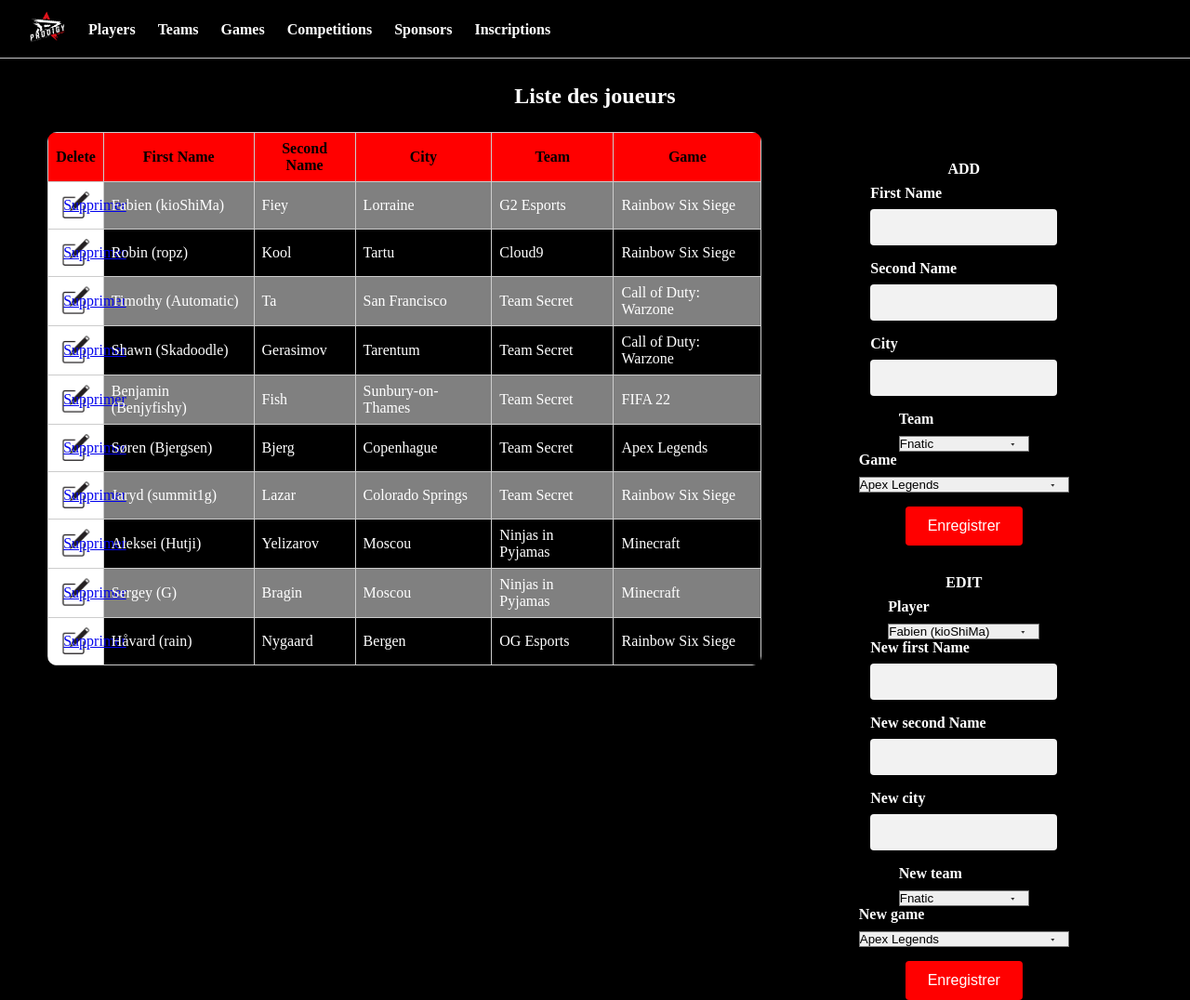
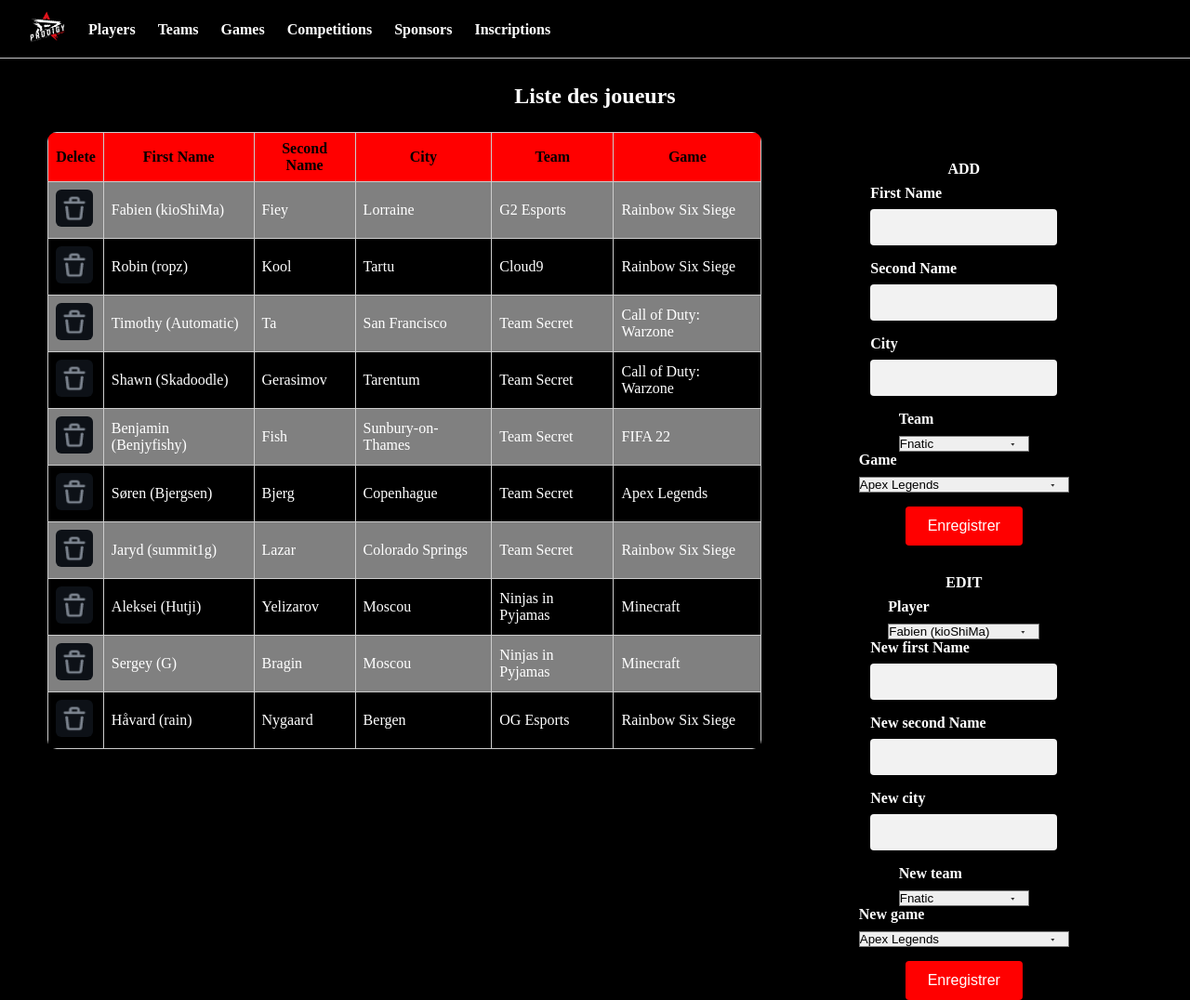
Before and after one commit to Maalxi/brief_7_esport, a PHP site: page /assets/php/Players/pagePlayers.php in a window 1280 px wide. Shown: the whole page at 93% size. Run offline with PHP 8.4, Linux system fonts and the light colour scheme; data comes from the database, SQL or seed files in the repository.

Commit message:
Mise à jour le 28-04-2023 - update

```diff
--- a/assets/css/table.css
+++ b/assets/css/table.css
@@ -5,7 +5,8 @@
   overflow: hidden;
 }
 
-  table td, table th {
+table td,
+table th {
   border: 1px solid #ccc;
   padding: 8px;
 }
@@ -16,15 +17,12 @@
   color: black;
 }
 
-  table tr:nth-child(even){
+table tr:nth-child(even) {
   background-color: grey;
 }
 
 .button-delete {
-    background-image: url(../img/Capture\ d’écran\ du\ 2023-04-25\ 15-28-27.png);
-    background-repeat: no-repeat;
-    background-size: cover;
-    background-position: center;
-    max-width: 1em;
-    padding: 1em;
+  width: 40px;
+  height: 40px;
+  border-radius: 15%;
 }
--- a/assets/php/Competitions/listCompetitions.php
+++ b/assets/php/Competitions/listCompetitions.php
@@ -10,10 +10,10 @@
   <?php
   foreach ($allCompetitions as $competition) {
     $removeUrl = 'delete=' . $competition->getId();
-    $removeLink = '<a href="./pageCompetitions.php?' . $removeUrl . '">Supprimer</a>';
+    $removeLink = '<a href="./pageCompetitions.php?' . $removeUrl . '"><img class="button-delete" src="../../img/Capture_decran_du_2023-04-27_13-31-15.png" alt=""></a>';
 
     echo ('<tr>');
-    echo ('<td class="button-delete">' . $removeLink . '</td>');
+    echo ('<td>' . $removeLink . '</td>');
     echo ('<td>' . $competition->getName() . '</td>');
     echo ('<td>' . $competition->getDescription() . '</td>');
     echo ('<td>' . $competition->getCity() . '</td>');
--- a/assets/php/Games/listGames.php
+++ b/assets/php/Games/listGames.php
@@ -8,10 +8,10 @@
     <?php
         foreach ($allGames as $game){
             $removeUrl = 'delete=' . $game->getId();
-            $removeLink = '<a href="./pageGames.php?' . $removeUrl . '">Supprimer</a>';
+            $removeLink = '<a href="./pageGames.php?' . $removeUrl . '"><img class="button-delete" src="../../img/Capture_decran_du_2023-04-27_13-31-15.png" alt=""></a>';
 
             echo ('<tr>');
-            echo ('<td class="button-delete">' . $removeLink . '</td>');
+            echo ('<td>' . $removeLink . '</td>');
             echo ('<td>'. $game->getName(). '</td>');
             echo ('<td>'. $game->getStation(). '</td>');
             echo ('<td>'. $game->getFormat(). '</td>');
--- a/assets/php/Inscriptions/listInscriptions.php
+++ b/assets/php/Inscriptions/listInscriptions.php
@@ -8,10 +8,10 @@
     <?php
     foreach ($allInscriptions as $inscription) {
         $removeUrl = 'delete=' . $inscription->getTeamId() . '&competition=' . $inscription->getCompetitionId();
-        $removeLink = '<a href="./pageInscriptions.php?' . $removeUrl . '">Supprimer</a>';
+        $removeLink = '<a href="./pageInscriptions.php?' . $removeUrl . '"><img class="button-delete" src="../../img/Capture_decran_du_2023-04-27_13-31-15.png" alt=""></a>';
 
         echo ('<tr>');
-        echo ('<td class="button-delete">' . $removeLink . '</td>');
+        echo ('<td>' . $removeLink . '</td>');
         echo ('<td>' . $inscription->getTeamName() . '</td>');
         echo ('<td>' . $inscription->getCompetitionName() . '</td>');
         echo ('</tr>');
--- a/assets/php/Players/ManagerPlayers.php
+++ b/assets/php/Players/ManagerPlayers.php
@@ -10,7 +10,6 @@
     private $game_id;
     private $tname;
     private $gname;
-    private $player_id;
 
     public function getId()
     {
@@ -90,16 +89,6 @@
     {
         $this->tname = $tname;
     }
-    public function getPlayerId()
-    {
-        return $this->player_id;
-    }
-
-    public function setPlayerId($player_id)
-    {
-        $this->player_id = $player_id;
-    }
-
 }
 require_once ('../DBManager.php');
 class ManagerPlayers extends DBManager
@@ -119,7 +108,7 @@
             $newPlayer->setGameName($player['gname']);
             $newPlayer->setTeamId($player['tid']);
             $newPlayer->setGameId($player['gid']);
-            $newPlayer->setPlayerId($player['pid']);
+            $newPlayer->setId($player['pid']);
 
             $players[] = $newPlayer;
 
@@ -134,7 +123,7 @@
 
         if ($foundPlayer) {
             $player = new Player();
-            $player->setPlayerId($foundPlayer['id']);
+            $player->setId($foundPlayer['id']);
 
             return $player;
         } else {
--- a/assets/php/Players/listPlayers.php
+++ b/assets/php/Players/listPlayers.php
@@ -9,11 +9,11 @@
     </tr>
     <?php
         foreach ($allPlayers as $player){
-            $removeUrl = 'delete=' . $player->getPlayerId();
-            $removeLink = '<a href="./pagePlayers.php?' . $removeUrl . '">Supprimer</a>';
+            $removeUrl = 'delete=' . $player->getId();
+            $removeLink = '<a href="./pagePlayers.php?' . $removeUrl . '"><img class="button-delete" src="../../img/Capture_decran_du_2023-04-27_13-31-15.png" alt=""></a>';
 
             echo ('<tr>');
-            echo ('<td class="button-delete">' . $removeLink . '</td>');
+            echo ('<td>' . $removeLink . '</td>');
             echo ('<td>'. $player->getFirstName(). '</td>');
             echo ('<td>'. $player->getSecondName(). '</td>');
             echo ('<td>'. $player->getCity(). '</td>');
--- a/assets/php/Sponsors/listSponsors.php
+++ b/assets/php/Sponsors/listSponsors.php
@@ -8,10 +8,10 @@
     <?php
     foreach ($allSponsors as $sponsor) {
         $removeUrl = 'delete=' . $sponsor->getId();
-        $removeLink = '<a href="./pageSponsors.php?' . $removeUrl . '">Supprimer</a>';
+        $removeLink = '<a href="./pageSponsors.php?' . $removeUrl . '"><img class="button-delete" src="../../img/Capture_decran_du_2023-04-27_13-31-15.png" alt=""></a>';
 
         echo ('<tr>');
-        echo ('<td class="button-delete">' . $removeLink . '</td>');
+        echo ('<td>' . $removeLink . '</td>');
         echo ('<td>' . $sponsor->getName() . '</td>');
         echo ('<td>' . $sponsor->getTeamName() . '</td>');
         echo ('</tr>');
--- a/assets/php/Teams/listTeams.php
+++ b/assets/php/Teams/listTeams.php
@@ -7,10 +7,10 @@
   <?php
   foreach ($allTeams as $team) {
     $removeUrl = 'delete=' . $team->getId();
-    $removeLink = '<a href="./pageTeams.php?' . $removeUrl . '">Supprimer</a>';
+    $removeLink = '<a href="./pageTeams.php?' . $removeUrl . '"><img class="button-delete" src="../../img/Capture_decran_du_2023-04-27_13-31-15.png" alt=""></a>';
 
     echo ('<tr>');
-    echo ('<td class="button-delete">' . $removeLink . '</td>');
+    echo ('<td>' . $removeLink . '</td>');
     echo ('<td>' . $team->getName() . '</td>');
     echo ('<td>' . $team->getDescription() . '</td>');
     echo ('</tr>');
```
Also changed, not shown: assets/img/Capture_decran_du_2023-04-27_13-31-15.png (added). Lines whose indentation alone changed are shown as unchanged.
